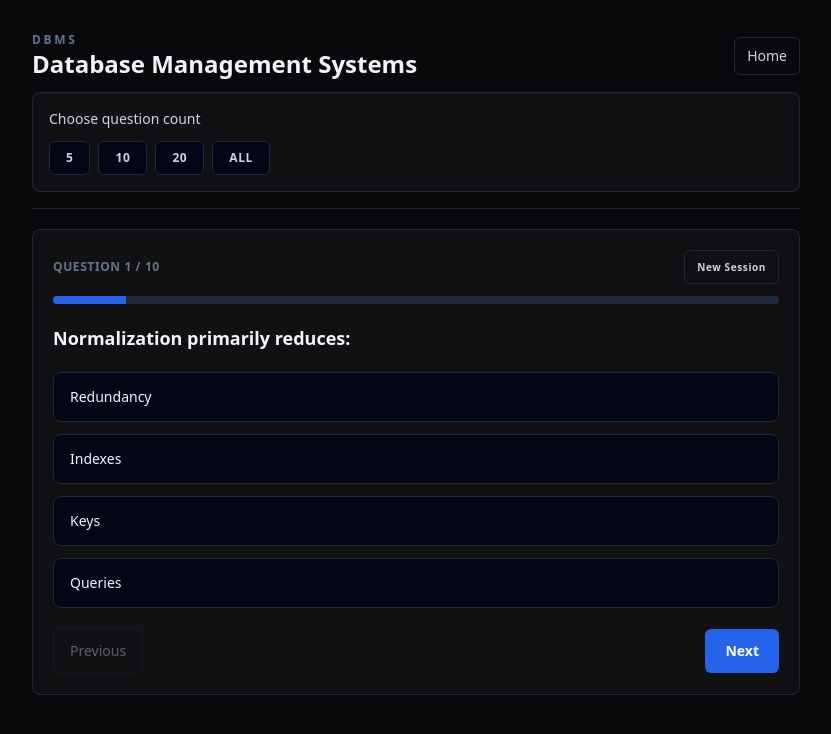
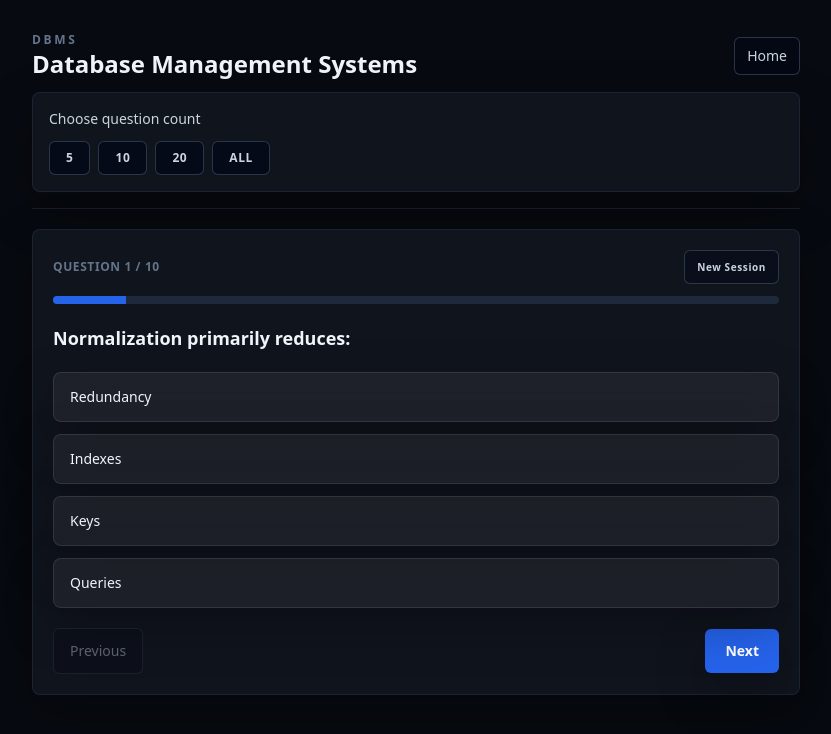
Before and after one commit to rohith-0099/CCW_MCQ_WEBSITE, a Next.js app: page /practice/DBMS in a window 1280 px wide. Both pictures are taken after a click on the button "10". Shown: the top 734 px of the page, without its empty margins (224-1055 px from the left). Built offline with nearby package versions, Linux system fonts and the light colour scheme.

Commit message:
Add glass option cards to dark theme

```diff
--- a/src/app/page.tsx
+++ b/src/app/page.tsx
@@ -3,13 +3,13 @@ import { SUBJECT_LABELS } from "@/data/questions";
 import { SUBJECTS } from "@/lib/question-utils";
 
 const cardBase =
-  "rounded-lg border border-slate-800 bg-panel p-4 shadow-none transition hover:border-accent hover:shadow-none";
+  "rounded-lg border border-slate-800/80 bg-panel p-4 shadow-glow transition hover:border-accent/80";
 
 export default function HomePage() {
   return (
     <main className="min-h-screen bg-background px-4 py-5 sm:px-6 sm:py-8">
       <div className="mx-auto flex w-full max-w-3xl flex-col gap-6">
-        <header className="flex flex-col gap-3 border-b border-slate-800 pb-5">
+        <header className="flex flex-col gap-3 border-b border-slate-800/80 pb-5">
           <p className="text-xs font-semibold uppercase tracking-[0.22em] text-slate-500">
             ADT308 Practice Hub
           </p>
@@ -38,7 +38,7 @@ export default function HomePage() {
                     {SUBJECT_LABELS[subject]}
                   </h2>
                 </div>
-                <span className="shrink-0 rounded-md border border-slate-800 px-2 py-1 text-xs text-slate-400">
+                <span className="shrink-0 rounded-md border border-slate-700/80 bg-slate-950/40 px-2 py-1 text-xs text-slate-400">
                   Practice
                 </span>
               </div>
@@ -46,7 +46,7 @@ export default function HomePage() {
           ))}
         </section>
 
-        <section className="flex flex-col items-start gap-4 rounded-lg border border-slate-800 bg-panel p-4 shadow-none">
+        <section className="flex flex-col items-start gap-4 rounded-lg border border-slate-800/80 bg-panel p-4 shadow-glow">
           <div>
             <p className="text-xs font-semibold uppercase tracking-[0.18em] text-slate-500">
               Mock Test
@@ -60,7 +60,7 @@ export default function HomePage() {
           </div>
           <Link
             href="/mock-test"
-            className="inline-flex w-full justify-center rounded-md bg-accent px-4 py-3 text-sm font-semibold text-white shadow-none transition hover:bg-accentSoft sm:w-auto"
+            className="inline-flex w-full justify-center rounded-md bg-accent px-4 py-3 text-sm font-semibold text-white shadow-glow transition hover:bg-accentSoft sm:w-auto"
           >
             Start Mock Test
           </Link>
--- a/src/app/practice/[subject]/page.tsx
+++ b/src/app/practice/[subject]/page.tsx
@@ -114,11 +114,14 @@ export default function PracticePage({ params }: { params: { subject: string } }
     const isSelected = selectedAnswer === optionIndex;
     const isAnswered = selectedAnswer !== undefined;
 
-    let classes = "border-slate-800 bg-slate-950 text-slate-100";
+    let classes =
+      "border-white/10 bg-white/[0.06] text-slate-100 shadow-glow backdrop-blur-md";
     if (isAnswered && isCorrect) {
-      classes = "border-emerald-500 bg-emerald-950/30 text-emerald-100";
+      classes =
+        "border-emerald-400/70 bg-emerald-500/15 text-emerald-100 shadow-glow backdrop-blur-md";
     } else if (isAnswered && isSelected && !isCorrect) {
-      classes = "border-rose-500 bg-rose-950/30 text-rose-100";
+      classes =
+        "border-rose-400/70 bg-rose-500/15 text-rose-100 shadow-glow backdrop-blur-md";
     }
 
     return (
@@ -142,7 +145,7 @@ export default function PracticePage({ params }: { params: { subject: string } }
   return (
     <main className="min-h-screen bg-background px-4 py-5 text-slate-100 sm:px-6 sm:py-8">
       <div className="mx-auto flex w-full max-w-3xl flex-col gap-5">
-        <header className="flex flex-col gap-3 border-b border-slate-800 pb-4">
+        <header className="flex flex-col gap-3 border-b border-slate-800/80 pb-4">
           <div className="flex items-center justify-between">
             <div>
               <p className="text-xs font-semibold uppercase tracking-[0.22em] text-slate-500">
@@ -154,27 +157,27 @@ export default function PracticePage({ params }: { params: { subject: string } }
             </div>
             <Link
               href="/"
-              className="rounded-md border border-slate-800 px-3 py-2 text-sm text-slate-300 transition hover:border-accent hover:text-accent"
+              className="rounded-md border border-slate-700/80 bg-slate-950/40 px-3 py-2 text-sm text-slate-300 transition hover:border-accent hover:text-accent"
             >
               Home
             </Link>
           </div>
 
-          <div className="rounded-lg border border-slate-800 bg-panel p-4 shadow-none">
+          <div className="rounded-lg border border-slate-800/80 bg-panel p-4 shadow-glow">
             <p className="text-sm font-medium text-slate-300">Choose question count</p>
             <div className="mt-3 flex flex-wrap gap-2">
               {availableCounts.map((count) => (
                 <button
                   key={count}
                   onClick={() => createSession(count)}
-                  className="rounded-md border border-slate-800 bg-slate-950 px-4 py-2 text-xs font-semibold uppercase tracking-wider text-slate-300 transition hover:border-accent hover:text-accent"
+                  className="rounded-md border border-slate-700/80 bg-slate-950/70 px-4 py-2 text-xs font-semibold uppercase tracking-wider text-slate-300 transition hover:border-accent hover:text-accent"
                 >
                   {count}
                 </button>
               ))}
               <button
                 onClick={() => createSession(-1)}
-                className="rounded-md border border-slate-800 bg-slate-950 px-4 py-2 text-xs font-semibold uppercase tracking-wider text-slate-300 transition hover:border-accent hover:text-accent"
+                className="rounded-md border border-slate-700/80 bg-slate-950/70 px-4 py-2 text-xs font-semibold uppercase tracking-wider text-slate-300 transition hover:border-accent hover:text-accent"
               >
                 All
               </button>
@@ -183,20 +186,20 @@ export default function PracticePage({ params }: { params: { subject: string } }
         </header>
 
         {!session || !currentQuestion ? (
-          <div className="rounded-lg border border-slate-800 bg-panel p-4 shadow-none">
+          <div className="rounded-lg border border-slate-800/80 bg-panel p-4 shadow-glow">
             <p className="text-sm text-slate-400">
               Start a practice session to load questions.
             </p>
           </div>
         ) : (
-          <section className="rounded-lg border border-slate-800 bg-panel p-4 shadow-none sm:p-5">
+          <section className="rounded-lg border border-slate-800/80 bg-panel p-4 shadow-glow sm:p-5">
             <div className="flex items-center justify-between gap-3 text-xs font-semibold uppercase tracking-wider text-slate-500">
               <span>
                 Question {session.currentIndex + 1} / {session.questionIds.length}
               </span>
               <button
                 onClick={() => createSession(session.count)}
-                className="rounded-md border border-slate-800 px-3 py-2 text-[10px] text-slate-300 transition hover:border-accent hover:text-accent"
+                className="rounded-md border border-slate-700/80 bg-slate-950/40 px-3 py-2 text-[10px] text-slate-300 transition hover:border-accent hover:text-accent"
               >
                 New Session
               </button>
@@ -220,7 +223,7 @@ export default function PracticePage({ params }: { params: { subject: string } }
             </div>
 
             {selectedAnswer !== undefined && (
-              <div className="mt-5 rounded-lg border border-slate-800 bg-slate-900 p-4">
+              <div className="mt-5 rounded-lg border border-slate-800/80 bg-slate-900/80 p-4 shadow-glow">
                 <p className="text-sm font-medium text-emerald-300">
                   Correct answer: {currentQuestion.options[currentQuestion.answer]}
                 </p>
@@ -238,7 +241,7 @@ export default function PracticePage({ params }: { params: { subject: string } }
                   })
                 }
                 disabled={session.currentIndex === 0}
-                className="rounded-md border border-slate-800 px-4 py-3 text-sm font-medium text-slate-300 transition hover:border-accent hover:text-accent disabled:cursor-not-allowed disabled:opacity-40"
+                className="rounded-md border border-slate-700/80 bg-slate-950/40 px-4 py-3 text-sm font-medium text-slate-300 transition hover:border-accent hover:text-accent disabled:cursor-not-allowed disabled:opacity-40"
               >
                 Previous
               </button>
@@ -252,7 +255,7 @@ export default function PracticePage({ params }: { params: { subject: string } }
                   })
                 }
                 disabled={session.currentIndex >= session.questionIds.length - 1}
-                className="rounded-md bg-accent px-5 py-3 text-sm font-semibold text-white transition hover:bg-accentSoft disabled:cursor-not-allowed disabled:opacity-40"
+                className="rounded-md bg-accent px-5 py-3 text-sm font-semibold text-white shadow-glow transition hover:bg-accentSoft disabled:cursor-not-allowed disabled:opacity-40"
               >
                 Next
               </button>
--- a/tailwind.config.ts
+++ b/tailwind.config.ts
@@ -10,13 +10,13 @@ const config: Config = {
   theme: {
     extend: {
       colors: {
-        background: "#09090b",
-        panel: "#111113",
+        background: "#070a10",
+        panel: "#10141d",
         accent: "#2563eb",
         accentSoft: "#1d4ed8",
       },
       boxShadow: {
-        glow: "0 8px 24px rgba(15, 23, 42, 0.08)",
+        glow: "0 18px 50px rgba(0, 0, 0, 0.28)",
       },
     },
   },
```
Also changed, not shown: src/app/mock-test/page.tsx (+18 -18 lines).
